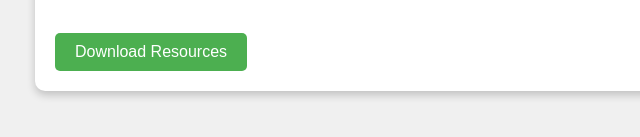
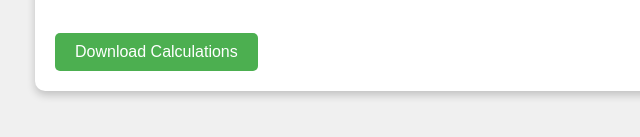
Before and after one commit to gladstone28/WEIGHT-OF-BAMBOO, a plain HTML site: page index.html in a window 1280 px wide. Shown: the part 435-572 px from the top of the page, 285-925 px from the left. Drawn offline with Linux system fonts and the light colour scheme.

Commit message:
modified name of button in index.thml

```diff
--- a/index.html
+++ b/index.html
@@ -14,7 +14,7 @@
             <h1>Bambusa Vulgaris</h1>
             <img src="bamboo-image.jpg" alt="Bambusa Vulgaris" class="responsive-image">
             <p>The average weight of a 1-foot section of Bambusa vulgaris is approximately 1.48 kilograms (3.31 pounds).</p>
-            <a href="average-weight.pdf" download="BambusaVulgaris-Resources" class="download-button">Download Resources</a>
+            <a href="average-weight.pdf" download="BambusaVulgaris-Resources" class="download-button">Download Calculations</a>
         </section>
     </main>
 </body>
```
